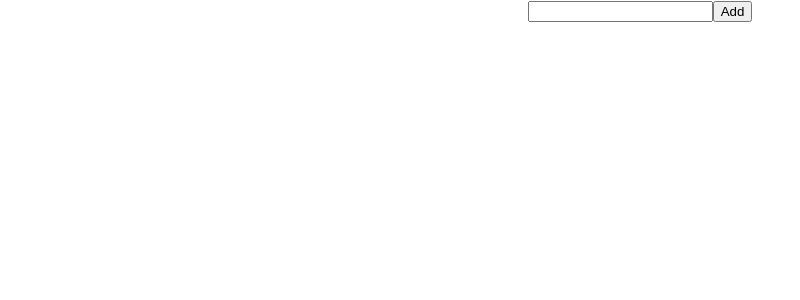
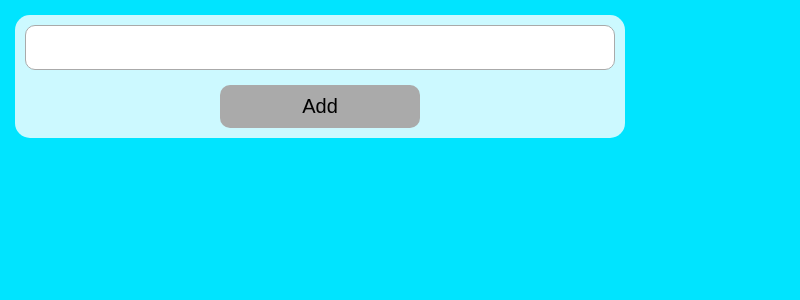
Before and after one commit to MarkusAleksander/recipe-finder, a React (Create React App) app: page / in a window 1280 px wide. Shown: the top 300 px of the page, without its empty margins (0-800 px from the left). Built offline with nearby package versions, Linux system fonts and the light colour scheme.

Commit message:
Added styling and list addition functionality

```diff
--- a/src/App.css
+++ b/src/App.css
@@ -1,32 +1,29 @@
+html,
+body {
+    font-size:62.5%;
+    width:100%;
+    height:100%;
+    min-height:100%;
+    background-color:#00e4ff;
+}
+body,
+body *,
+body *:after,
+body *:before {
+    box-sizing:border-box;
+    margin:0;
+    padding:0;
+    border:0;
+}
 .App {
-  text-align: center;
+    display:flex;
+    height:100%;
+    text-align:center;
+    justify-content:center;
+    align-items:stretch;
 }
-
-.App-logo {
-  animation: App-logo-spin infinite 20s linear;
-  height: 40vmin;
+.App>.col-1 {
+    width:50%;
+    padding:15px;
+    flex-grow:1;
 }
-
-.App-header {
-  background-color: #282c34;
-  min-height: 100vh;
-  display: flex;
-  flex-direction: column;
-  align-items: center;
-  justify-content: center;
-  font-size: calc(10px + 2vmin);
-  color: white;
-}
-
-.App-link {
-  color: #61dafb;
-}
-
-@keyframes App-logo-spin {
-  from {
-    transform: rotate(0deg);
-  }
-  to {
-    transform: rotate(360deg);
-  }
-}
--- a/src/App.js
+++ b/src/App.js
@@ -1,33 +1,17 @@
 import React, { Component } from 'react';
 import './App.css';
 
-import IngredientInput from './Ingredients/IngredientInput';
-import IngredientList from './Ingredients/IngredientList';
-
+import IngredientsMain from './Ingredients/IngredientsMain';
 
 class App extends Component {
-
-  constructor(props) {
-    super(props);
-
-    this.state = {
-      items: []
-    }
-
-    this.handleSubmit = this.handleSubmit.bind(this);
-  }
-
-  handleSubmit(i) {
-    let t = this.state.items;
-    t.push(i);
-    this.setState({ items: t });
-  }
 
   render() {
     return (
       <div className="App">
-        <IngredientInput handleSubmit={this.handleSubmit} ></IngredientInput>
-        <IngredientList items={this.state.items}></IngredientList>
+        <div className="col-1">
+          <IngredientsMain></IngredientsMain>
+        </div>
+        <div className="col-1"></div>
       </div>
     );
   }
--- /dev/null
+++ b/src/Ingredients/IngredientInput.css
@@ -0,0 +1,40 @@
+.ingredient-input {
+    display:flex;
+    flex-direction:column;
+    width:100%;
+    margin-bottom:1.5rem;
+    padding:1rem;
+    border-radius:1.5rem;
+    background-color:rgba(255,255,255,.8);
+    justify-content:center;
+    align-items:center;
+}
+.ingredient-input input {
+    font-size:2rem;
+    width:100%;
+    margin-bottom:1.5rem;
+    padding:1rem;
+    text-align:center;
+    color:#000;
+    border:1px solid #aaa;
+    border-radius:1rem;
+    background-color:#fff;
+}
+.ingredient-input button {
+    font-size:2rem;
+    width:100%;
+    max-width:200px;
+    padding:1rem;
+    cursor:pointer;
+    transition:background-color .3s, color .3s;
+    text-align:center;
+    color:#000;
+    border:0;
+    border-radius:1rem;
+    background-color:#aaa;
+}
+.ingredient-input button:hover,
+.ingredient-input button:focus {
+    color:#fff;
+    background-color:#00e4ff;
+}
--- a/src/Ingredients/IngredientInput.js
+++ b/src/Ingredients/IngredientInput.js
@@ -1,4 +1,5 @@
 import React, { Component } from 'react';
+import './IngredientInput.css';
 
 class IngredientInput extends Component {
 
@@ -12,8 +13,10 @@ class IngredientInput extends Component {
 
     handleSubmit(e) {
         e.preventDefault();
-        this.props.handleSubmit(this.state.item);
-        this.setState({ item: '' });
+        if (this.state.item !== '') {
+            this.props.handleSubmit(this.state.item);
+            this.setState({ item: '' });
+        }
     }
 
     handleChange(e) {
@@ -24,7 +27,7 @@ class IngredientInput extends Component {
         return (
             <form className="ingredient-input" onSubmit={this.handleSubmit}>
                 <input onChange={this.handleChange} value={this.state.item} />
-                <button>Add</button>
+                <button onClick={this.handleSubmit}>Add</button>
             </form >
         )
     }
--- a/src/Ingredients/IngredientList.css
+++ b/src/Ingredients/IngredientList.css
@@ -1,3 +1,12 @@
 .ingredient-list {
     list-style-type:none;
 }
+.ingredient-list li {
+    font-size:2rem;
+    margin-bottom:1.5rem;
+    padding:1.5rem;
+    text-align:center;
+    color:#fff;
+    border-radius:1.5rem;
+    background-color:#18b6ff;
+}
--- a/src/Ingredients/IngredientList.js
+++ b/src/Ingredients/IngredientList.js
@@ -7,13 +7,13 @@ class IngredientList extends Component {
 
     render() {
 
-        const ingredientItems = this.props.items.map((item, index) =>
-            <IngredientItem item={item} key={index}></IngredientItem>
+        const ingredients = this.props.ingredients.map((ingredient, index) =>
+            <IngredientItem item={ingredient} key={index}></IngredientItem>
         );
 
         return (
             <ul className="ingredient-list">
-                {ingredientItems}
+                {ingredients}
             </ul>
         )
     }
--- /dev/null
+++ b/src/Ingredients/IngredientsMain.js
@@ -0,0 +1,36 @@
+import React, { Component } from 'react';
+import './IngredientsMain.css';
+
+import IngredientInput from './IngredientInput';
+import IngredientList from './IngredientList';
+
+class IngredientsMain extends Component {
+
+    constructor(props) {
+        super(props);
+
+        this.state = {
+            ingredients: []
+        }
+
+        this.handleSubmit = this.handleSubmit.bind(this);
+    }
+
+    handleSubmit(i) {
+        let t = this.state.ingredients;
+        t.push(i);
+        this.setState({ ingredients: t });
+    }
+
+    render() {
+        return (
+            <div>
+                <IngredientInput handleSubmit={this.handleSubmit}></IngredientInput>
+                <IngredientList ingredients={this.state.ingredients}></IngredientList>
+            </div>
+        )
+    }
+
+}
+
+export default IngredientsMain;
```
Also changed, not shown: src/Ingredients/IngredientsMain.css (added).
